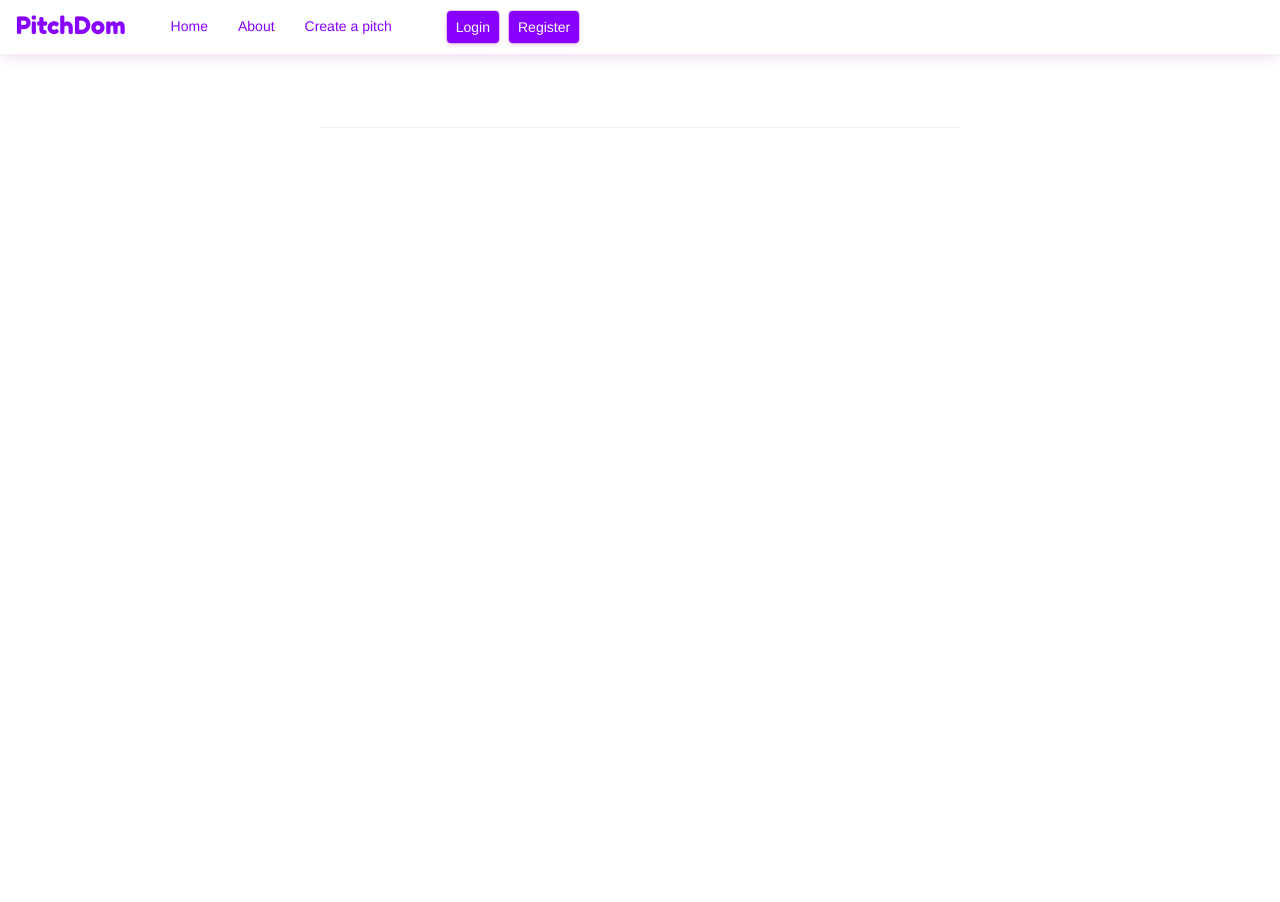
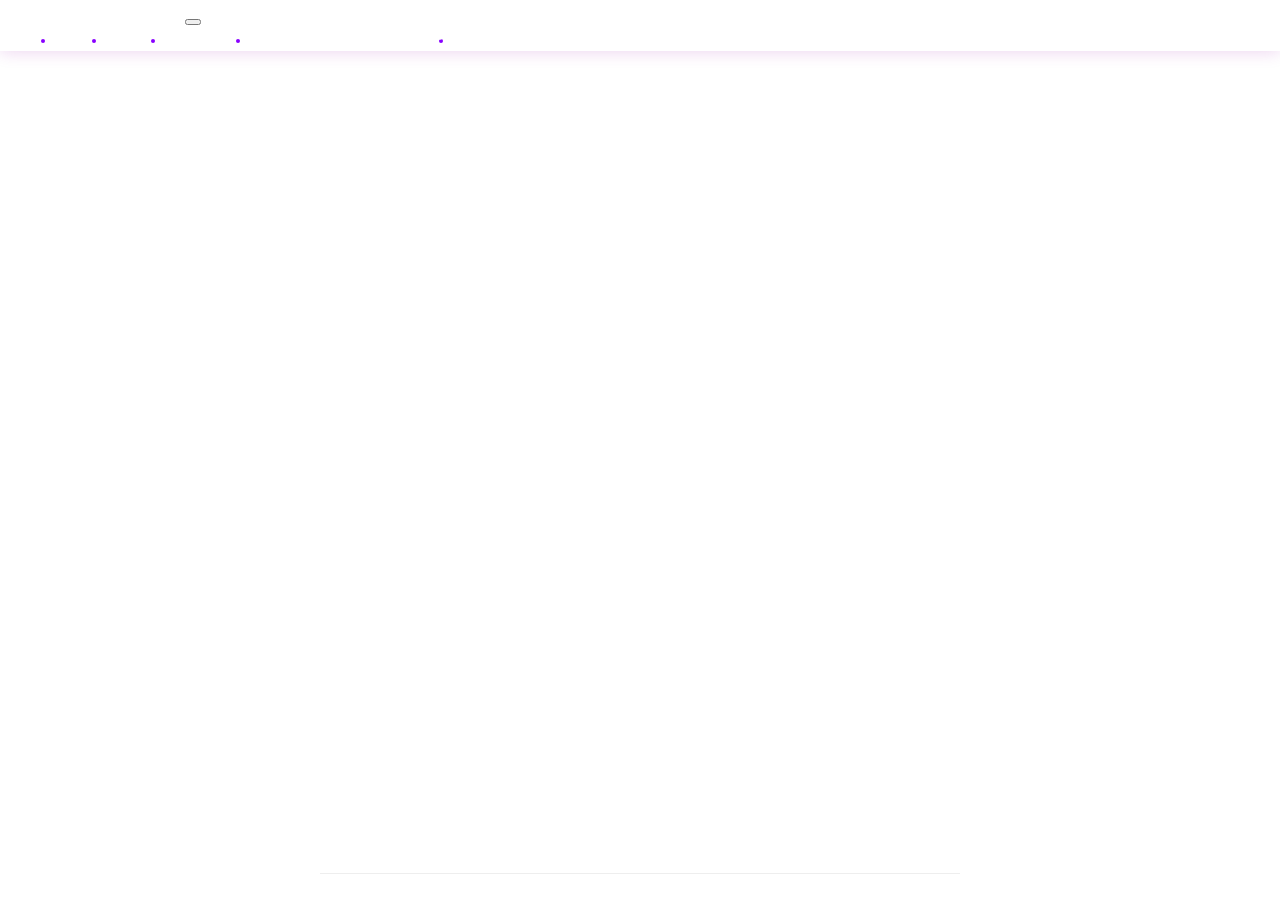
Before and after one commit to oyesa/PitchDom2, a Flask app: template app/templates/categories.html in a window 1280 px wide. Before the commit the page ends 128 px from the top, so only its background shows below. Run offline with Flask 2, Linux system fonts and the light colour scheme; the template is opened without the code that fills it, so the values that code supplies are empty; some libraries are stand-ins or nearby versions.

Commit message:
change navbar template and style

```diff
--- a/app/static/css/base.css
+++ b/app/static/css/base.css
@@ -1,5 +1,5 @@
 html {
-  font-family: 'Lato', sans-serif;
+  font-family: 'Pacifico', cursive;
 }
 
 body,
@@ -36,8 +36,8 @@ a {
 }
 
 #pitch {
-  font-size: 24px;
-  font-family: 'Fredoka One', cursive;
+  font-family: 'Pacifico', cursive;
+  font-size: 18px;
 }
 
 .navbar-right {
@@ -52,7 +52,7 @@ h2,
 h3,
 h4,
 h5 {
-  font-family: 'Fredoka One', cursive;
+  font-family: 'Pacifico', cursive;
   color: white;
 }
 
--- a/app/static/css/categories.css
+++ b/app/static/css/categories.css
@@ -51,6 +51,9 @@ blockquote footer:before, blockquote small:before {
   display: flex;
   flex-wrap: wrap;
 }
+
+
+/* mediaquery */
 @media (min-width: 768px){
   .blockquote p{
       font-size: 14px;
--- /dev/null
+++ b/app/static/css/navbar.css
@@ -0,0 +1,35 @@
+/* font-family: 'Pacifico', cursive; */
+
+.header{
+  min-height: 100vh;
+  width: 100%;
+  background-position: center;
+  background-size: cover;
+  position: relative;
+}
+
+.nav-logo {
+  border: 3px solid white;
+  border-radius: 5%;
+  color: white;
+  text-decoration-line: none;
+  font-size: 20px;
+}
+
+.nav-link{
+  font-size: 17px;
+  color: white !important;
+  justify-content: space-between;
+}
+
+.nav-link:hover{
+  background: #80f;
+  border-radius: 3px;
+}
+
+.nav-links ul li a {
+  font-size: 13px;
+  color: white;
+  text-decoration: none;
+  font-size: 13px;
+}
--- a/app/templates/base.html
+++ b/app/templates/base.html
@@ -19,8 +19,9 @@
     {% endif %}
     {% block styles %}
   {{ super() }}
-  <link rel="shortcut icon" href="{{ url_for('static', filename='pdicon.png') }}">
-  <link href="https://fonts.googleapis.com/css2?family=Fredoka+One&family=Lato&display=swap" rel="stylesheet">
+  <link rel="preconnect" href="https://fonts.googleapis.com">
+  <link rel="preconnect" href="https://fonts.gstatic.com" crossorigin>
+  <link href="https://fonts.googleapis.com/css2?family=Pacifico&display=swap" rel="stylesheet">
   <link rel="stylesheet" href="https://use.fontawesome.com/releases/v5.11.2/css/all.css" />
   <link rel="stylesheet" href="{{url_for('static',filename='css/base.css')}}" type="text/css">
   <script src="{{url_for('static',filename='js/base.js')}}"></script>
--- a/app/templates/navbar.html
+++ b/app/templates/navbar.html
@@ -1,4 +1,50 @@
-<div class="navbar" role="navigation">
+
+{% block styles%}
+{{ super() }}
+<link rel="stylesheet" href="{{url_for('static',filename='css/navbar.css')}}" type="text/css">
+{% endblock styles%}
+
+<section class="header">
+    <nav class="navbar navbar-expand-lg navbar-transparent bg-transparent fs-14">
+      <a class="nav-logo" href="#"><strong>MONEY MATTERS</strong></a>
+      <button class="navbar-toggler" type="button" data-toggle="collapse" data-target="#navbarNavDropdown" aria-controls="navbarNavDropdown" aria-expanded="false" aria-label="Toggle navigation">
+        <span class="navbar-toggler-icon"></span>
+      </button>
+      <div class="collapse navbar-collapse" id="navbarNavDropdown">
+        <ul class="navbar-nav ml-auto">
+          <li class="nav-item active">
+            <a class="nav-link" href="index.html">HOME <span class="sr-only">(current)</span></a>
+          </li>
+          <li class="nav-item">
+            <a class="nav-link" href="about.html" id="navbarDropdownMenuLink">
+              ABOUT
+            </a>
+          </li>
+          </li>
+          <li class="nav-item">
+            <a class="nav-link" href="services.html" id="navbarDropdownMenuLink">
+              SERVICES
+            </a>
+          </li>
+          <li class="nav-item dropdown">
+            <a class="nav-link dropdown-toggle" href="investment.html" id="navbarDropdownMenuLink" role="button" data-toggle="dropdown" aria-haspopup="true" aria-expanded="false">
+              FINANCIAL CATEGORIES
+            </a>
+            <div class="dropdown-menu" aria-labelledby="navbarDropdownMenuLink">
+              <a class="dropdown-item" href="investment.html">Investments</a>
+              <a class="dropdown-item" href="financial.html">Financial Discipline</a>
+            </div>
+          </li>
+          <li class="nav-item">
+            <a class="nav-link" href="main.html">CONTACT</a>
+          </li>
+        </ul>
+      </div>
+    </nav>
+  </section>
+
+
+<!-- <div class="navbar navbar-dark bg-dark">
   <div class="container-fluid">
       <div class="navbar-header">
           <div class="navbar-toggle" data-toggle="collapse" data-target=".navbar-collapse"
@@ -13,15 +59,15 @@
 
               {% if current_user.is_authenticated %}
               <a class="navbar-brand" style="font-size: 14px; float: right !important" href="{{url_for('main.profile',uname=current_user.username)}}">Profile</a>
-              <a class=" btn my-2 my-sm-0" href="{{url_for('auth.logout')}}" style="margin: 10px;">Logout</a>
+              <a class=" btn my-2 my-sm-0" href="{{url_for('auth.logout')}}" style="margin: 10px; font-family: sans-serif;">Logout</a>
               {% else %}
               <a class="navbar-brand"></a>
-              <a class="btn my-2 my-sm-0" style="font-size: 14px; margin: 10px; float: right !important;"
+              <a class="btn my-2 my-sm-0" style="font-size: 14px; font-family: sans-serif; margin: 10px; float: right !important;"
                   href="{{url_for('auth.login')}}">Login</a>
-              <a class=" btn my-2 my-sm-0" href="{{url_for('auth.register')}}">Register</a>
+              <a class=" btn my-2 my-sm-0" style="font-family: sans-serif;" href="{{url_for('auth.register')}}">Register</a>
               {% endif %}
           </div>
-          <div class="navbar-collapse collapse" style="float: left;">
+          <div class="navbar-collapse collapse" style="float: right; font-family: sans-serif;">
               <ul class="nav navbar-nav">
                   <li><a href="/">Home</a></li>
                   <li><a  class="dropdown-toggle" data-toggle="dropdown" aria-haspopup="true" aria-expanded="false" style="cursor: pointer;">About</a>
@@ -41,4 +87,4 @@
           </div>
       </div>
   </div>
-</div>
+</div> -->
```
Also changed, not shown: app/static/css/index.css (+6 -1 lines), app/static/pdicon.png (deleted).
